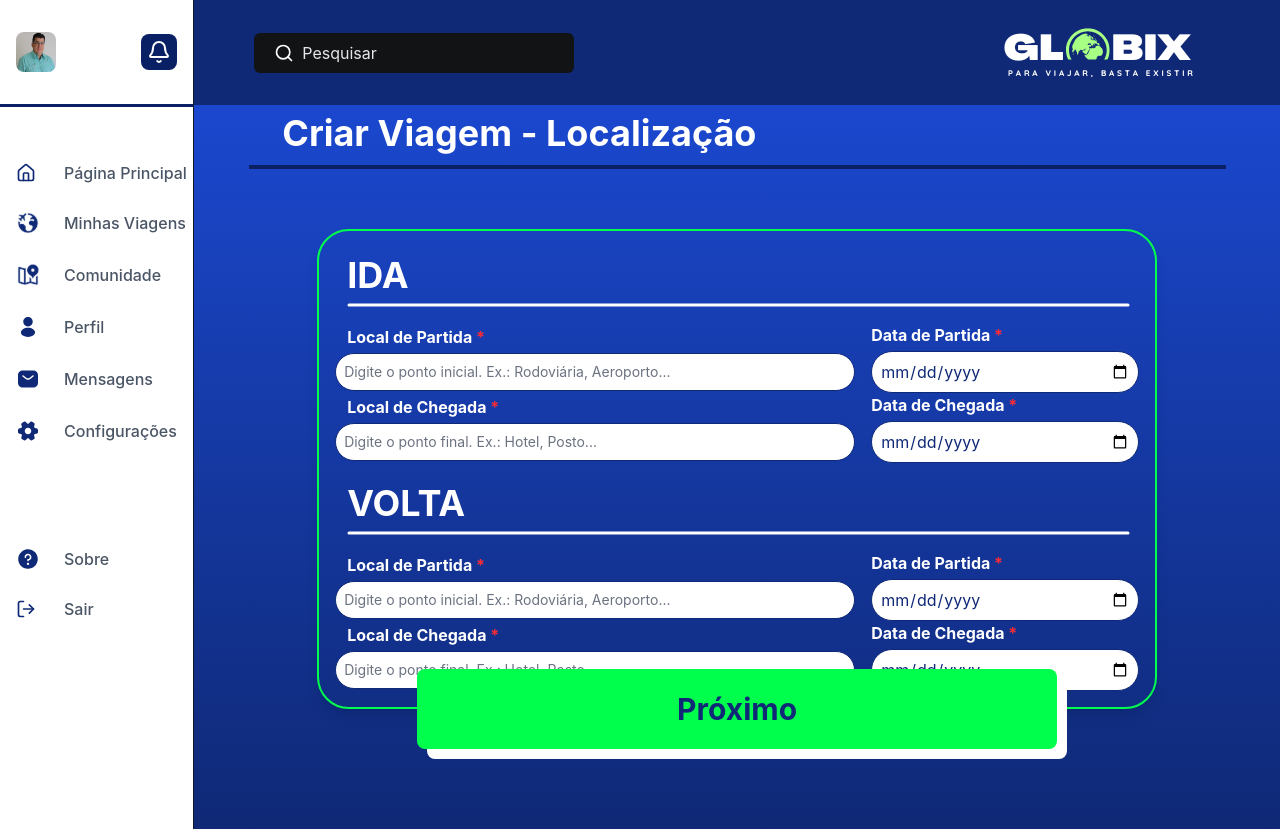
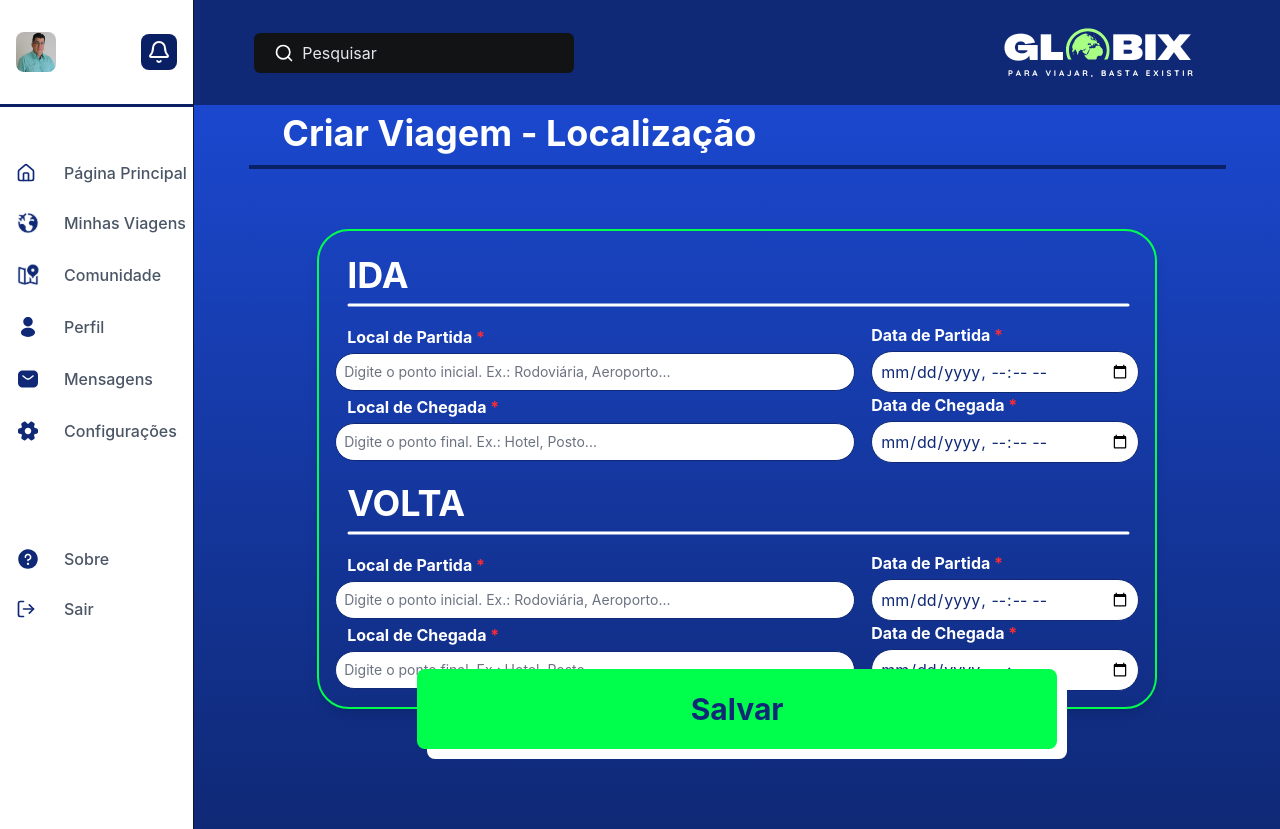
Before and after one commit to florgust/frontend-globix, a Next.js app: page /travel_location in a window 1280 px wide. Built offline with nearby package versions, Linux system fonts and the light colour scheme.

Commit message:
SCRUM-86: Integrando criação de localizações e ajustando integração de criação de conta

```diff
--- a/src/app/register/page.tsx
+++ b/src/app/register/page.tsx
@@ -10,7 +10,7 @@ import { SuccessAlert } from '@/components/ui/SuccessAlert';
 
 import { useState } from 'react';
 import Image from 'next/image';
-import axios from 'axios';
+import api, { axios } from "@/utils/axios";
 
 export default function RegisterPage() {
     const [formData, setFormData] = useState({
@@ -82,7 +82,7 @@ export default function RegisterPage() {
         };
 
         try {
-            const response = await axios.post('https://globix-afaea8fe15ce.herokuapp.com/usuario', payload, {
+            const response = await api.post('https://globix-afaea8fe15ce.herokuapp.com/usuario', payload, {
                 headers: {
                     'Content-Type': 'application/json',
                 },
--- a/src/app/travel_location/page.tsx
+++ b/src/app/travel_location/page.tsx
@@ -1,13 +1,60 @@
 "use client";
-import React from "react";
+import React, { useState } from "react";
 import SidebarMenu from "../../components/ui/SidebarMenu";
 import { HeaderPages } from "@/components/ui/header";
-import { useRouter } from "next/navigation"; // Importa o useRouter
+import { useRouter } from "next/navigation";
+import api from "@/utils/axios"; // Importa a instância configurada do Axios
 
+export default function TravelLocation() {
+    const router = useRouter();
 
+    // Estados para armazenar os dados do formulário
+    const [ida, setIda] = useState({
+        enderecoPartida: "",
+        enderecoChegada: "",
+        dataPartida: "",
+        dataChegada: "",
+    });
 
-export default function TravelTransport() {
-    const router = useRouter(); // Inicializa o hook useRouter
+    const [volta, setVolta] = useState({
+        enderecoPartida: "",
+        enderecoChegada: "",
+        dataPartida: "",
+        dataChegada: "",
+    });
+
+    const handleChange = (e: React.ChangeEvent<HTMLInputElement>, type: "ida" | "volta", field: string) => {
+        const value = e.target.value;
+        if (type === "ida") {
+            setIda({ ...ida, [field]: value });
+        } else {
+            setVolta({ ...volta, [field]: value });
+        }
+    };
+
+    const handleSave = async () => {
+        const payload = {
+            idViagem: 1, // Substitua pelo ID da viagem correspondente
+            nome: "Localização Exemplo",
+            idaEnderecoPartida: ida.enderecoPartida,
+            idaEnderecoChegada: ida.enderecoChegada,
+            idaDataPartida: ida.dataPartida,
+            idaDataChegada: ida.dataChegada,
+            voltaEnderecoPartida: volta.enderecoPartida,
+            voltaEnderecoChegada: volta.enderecoChegada,
+            voltaDataPartida: volta.dataPartida,
+            voltaDataChegada: volta.dataChegada,
+        };
+
+        try {
+            await api.post("/localizacao", payload); // Envia o payload para o backend
+            alert("Localização salva com sucesso!");
+            router.push("/travel_transport"); // Redireciona para a próxima página
+        } catch (error) {
+            console.error("Erro ao salvar a localização:", error);
+            alert("Ocorreu um erro ao salvar a localização. Tente novamente.");
+        }
+    };
 
     return (
         <div className="flex min-h-screen bg-gradient-to-b from-[#1C4CDC] to-[#0F2976] ">
@@ -17,10 +64,9 @@ export default function TravelTransport() {
                 <HeaderPages />
 
                 <h1 className="font-bold text-4xl text-left text-white w-full pl-22 mt-2">Criar Viagem - Localização</h1>
-                <div className='flex flex-col items-center w-9/10 border border-2 border-[#092064] mt-3 mb-15' />
+                <div className="flex flex-col items-center w-9/10 border border-2 border-[#092064] mt-3 mb-15" />
 
                 <div className="flex flex-col items-center w-[52.5rem] h-[30rem] p-4 border-2 border-[#00FF4D] rounded-[2rem] shadow-lg ">
-
                     <div className="w-full mt-2 ">
                         {/* IDA */}
                         <div className="mb-4 ">
@@ -38,6 +84,8 @@ export default function TravelTransport() {
                                             type="text"
                                             placeholder="Digite o ponto inicial. Ex.: Rodoviária, Aeroporto..."
                                             className="w-full p-2 border-[0.5px] border-[#0F2976] rounded-[100px] text-[#0F2976] placeholder-[#6B7280] text-sm bg-[#FFFFFF]"
+                                            value={ida.enderecoPartida}
+                                            onChange={(e) => handleChange(e, "ida", "enderecoPartida")}
                                         />
                                     </div>
                                     <div className="w-1/3">
@@ -45,8 +93,10 @@ export default function TravelTransport() {
                                             Data de Partida <span className="text-red-500">*</span>
                                         </label>
                                         <input
-                                            type="date"
+                                            type="datetime-local"
                                             className="w-full p-2 border-[0.5px] border-[#0F2976] rounded-[100px] text-[#0F2976] bg-[#FFFFFF]"
+                                            value={ida.dataPartida}
+                                            onChange={(e) => handleChange(e, "ida", "dataPartida")}
                                         />
                                     </div>
                                 </div>
@@ -59,6 +109,8 @@ export default function TravelTransport() {
                                             type="text"
                                             placeholder="Digite o ponto final. Ex.: Hotel, Posto..."
                                             className="w-full p-2 border-[0.5px] border-[#0F2976] rounded-[100px] text-[#0F2976] placeholder-[#6B7280] text-sm bg-[#FFFFFF]"
+                                            value={ida.enderecoChegada}
+                                            onChange={(e) => handleChange(e, "ida", "enderecoChegada")}
                                         />
                                     </div>
                                     <div className="w-1/3">
@@ -66,8 +118,10 @@ export default function TravelTransport() {
                                             Data de Chegada <span className="text-red-500">*</span>
                                         </label>
                                         <input
-                                            type="date"
+                                            type="datetime-local"
                                             className="w-full p-2 border-[0.5px] border-[#0F2976] rounded-[100px] text-[#0F2976] bg-[#FFFFFF]"
+                                            value={ida.dataChegada}
+                                            onChange={(e) => handleChange(e, "ida", "dataChegada")}
                                         />
                                     </div>
                                 </div>
@@ -90,6 +144,8 @@ export default function TravelTransport() {
                                             type="text"
                                             placeholder="Digite o ponto inicial. Ex.: Rodoviária, Aeroporto..."
                                             className="w-full p-2 border-[0.5px] border-[#0F2976] rounded-[100px] text-[#0F2976] placeholder-[#6B7280] text-sm bg-[#FFFFFF]"
+                                            value={volta.enderecoPartida}
+                                            onChange={(e) => handleChange(e, "volta", "enderecoPartida")}
                                         />
                                     </div>
                                     <div className="w-1/3">
@@ -97,8 +153,10 @@ export default function TravelTransport() {
                                             Data de Partida <span className="text-red-500">*</span>
                                         </label>
                                         <input
-                                            type="date"
+                                            type="datetime-local"
                                             className="w-full p-2 border-[0.5px] border-[#0F2976] rounded-[100px] text-[#0F2976] bg-[#FFFFFF]"
+                                            value={volta.dataPartida}
+                                            onChange={(e) => handleChange(e, "volta", "dataPartida")}
                                         />
                                     </div>
                                 </div>
@@ -111,6 +169,8 @@ export default function TravelTransport() {
                                             type="text"
                                             placeholder="Digite o ponto final. Ex.: Hotel, Posto..."
                                             className="w-full p-2 border-[0.5px] border-[#0F2976] rounded-[100px] text-[#0F2976] placeholder-[#6B7280] text-sm bg-[#FFFFFF]"
+                                            value={volta.enderecoChegada}
+                                            onChange={(e) => handleChange(e, "volta", "enderecoChegada")}
                                         />
                                     </div>
                                     <div className="w-1/3">
@@ -118,28 +178,27 @@ export default function TravelTransport() {
                                             Data de Chegada <span className="text-red-500">*</span>
                                         </label>
                                         <input
-                                            type="date"
+                                            type="datetime-local"
                                             className="w-full p-2 border-[0.5px] border-[#0F2976] rounded-[100px] text-[#0F2976] bg-[#FFFFFF]"
+                                            value={volta.dataChegada}
+                                            onChange={(e) => handleChange(e, "volta", "dataChegada")}
                                         />
                                     </div>
                                 </div>
                             </div>
                         </div>
+                    </div>
+                </div>
 
-                    </div>
-
-
+                <div className="w-full flex flex-col items-center justify-center mt-auto mb-30">
+                    <button className="absolute mt-5 ml-5 block bg-white rounded-lg w-2/4 h-20" />
+                    <button
+                        onClick={handleSave}
+                        className="absolute bg-[#00FF4D] text-[#0F2976] font-bold text-2xl rounded-lg w-2/4 h-20 text-3xl cursor-pointer"
+                    >
+                        Salvar
+                    </button>
                 </div>
-                <div className='w-full flex flex-col items-center justify-center mt-auto mb-30'>
-                        <button className="absolute mt-5 ml-5 block bg-white rounded-lg w-2/4 h-20" />
-
-                        <button
-                        onClick={() => router.push("/travel_transport")}
-                        className="absolute bg-[#00FF4D] text-[#0F2976] font-bold text-2xl rounded-lg w-2/4 h-20 text-3xl cursor-pointer">
-                            Próximo
-                        </button>
-
-                    </div>
             </div>
         </div>
     );
--- a/src/lib/axios.ts
+++ /dev/null
@@ -1,11 +0,0 @@
-// lib/axios.ts
-import axios from "axios";
-
-const api = axios.create({
-  baseURL: "http://localhost:3000", // URL do seu backend
-  headers: {
-    "Content-Type": "application/json",
-  },
-});
-
-export default api;
--- a/src/utils/axios.ts
+++ b/src/utils/axios.ts
@@ -7,4 +7,5 @@ const api = axios.create({
     },
 });
 
+export { axios }; // Exporta o axios base para uso de isAxiosError
 export default api;
```
